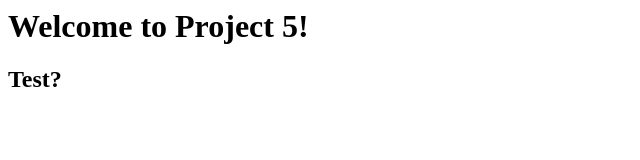
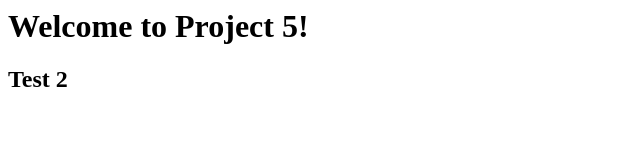
Before and after one commit to WSU-kduncan/cicd-3120-EvanSwepston, a plain HTML site: page website/index.html in a window 1280 px wide. Shown: the full height of the page, 0-640 px from the left. Drawn offline with Linux system fonts and the light colour scheme.

Commit message:
Testing redeploy again

```diff
--- a/website/index.html
+++ b/website/index.html
@@ -6,7 +6,7 @@
 
 <body>
 	<H1> Welcome to Project 5! </H1>
-	<H2> Test? </H2>
+	<H2> Test 2 </H2>
 </body>
 
 </html>
```
